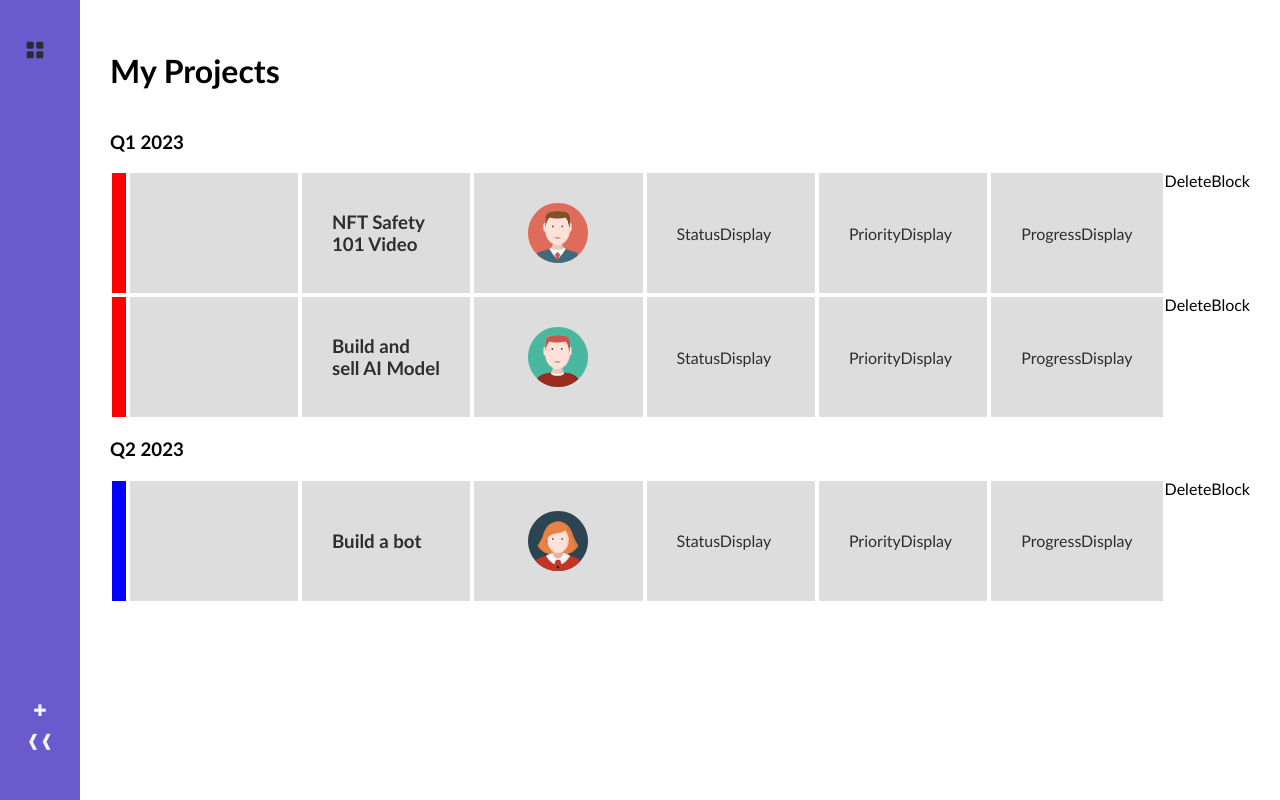
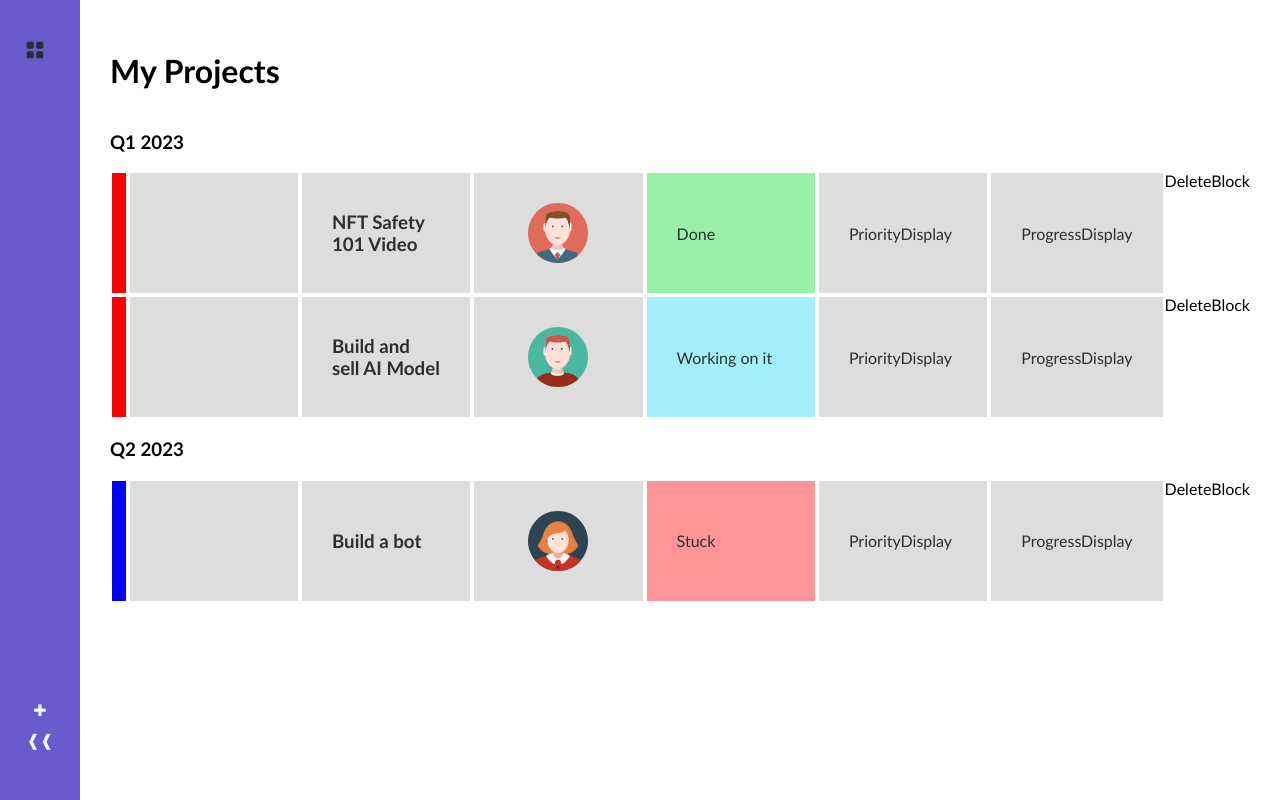
Before and after one commit to FernandoMoyano/Project-Manager-app, a React (Vite) app: page / in a window 1280 px wide. Built offline with nearby package versions, Linux system fonts and the light colour scheme.

Commit message:
StatusDisplay

```diff
--- a/src/components/PriorityDisplay/PriorityDisplay.jsx
+++ b/src/components/PriorityDisplay/PriorityDisplay.jsx
@@ -1,8 +1,7 @@
-import "./PriorityDisplay.css"
-const PriorityDisplay = () => {
-  return (
-    <div>PriorityDisplay</div>
-  )
-}
+import "./PriorityDisplay.css";
 
-export default PriorityDisplay
+const PriorityDisplay = ({ priority }) => {
+	return <div>PriorityDisplay</div>;
+};
+
+export default PriorityDisplay;
--- a/src/components/StatusDisplay/StatusDisplay.jsx
+++ b/src/components/StatusDisplay/StatusDisplay.jsx
@@ -1,13 +1,37 @@
 import PropTypes from "prop-types";
-const StatusDisplay = ({status}) => {
-  return (
-    <div>StatusDisplay</div>
-  )
-}
+
+
+const StatusDisplay = ({ status }) => {
+	const getColor = (status) => {
+		let color = status;
+		switch (status) {
+			case "Done":
+				color = "#98F1A7";
+				break;
+			case "working on it":
+				color = "#F4A571";
+				break;
+			case "Stuck":
+				color = "#FF9595";
+				break;
+			default:
+				color = "#A3EFFD";
+		}
+		return color;
+	};
+
+
+	return (
+		<div
+			className="status-display"
+			style={{ backgroundColor: getColor(status) }}>
+			{status}
+		</div>
+	);
+};
 
 StatusDisplay.propTypes = {
-	status: PropTypes.object.isRequired,
-
+	status: PropTypes.string.isRequired,
 };
 
-export default StatusDisplay
+export default StatusDisplay;
--- a/src/pages/Dashboard/Dashboard.jsx
+++ b/src/pages/Dashboard/Dashboard.jsx
@@ -9,6 +9,7 @@ const Dashboard = () => {
 			title: "NFT Safety 101 Video",
 			Owner: "Fernando Moyano",
 			avatar: "/src/assets/images/avatar-1.svg",
+			status:"Done",
 			priority: 5,
 			progress: 40,
 			description:
@@ -33,7 +34,7 @@ const Dashboard = () => {
 			title: "Build a bot",
 			Owner: "Fernando Moyano",
 			avatar: "/src/assets/images/avatar-3.svg",
-			status: "Working on it",
+			status: "Stuck",
 			priority: 3,
 			progress: 70,
 			description: "Make a video about making a bot",
```
